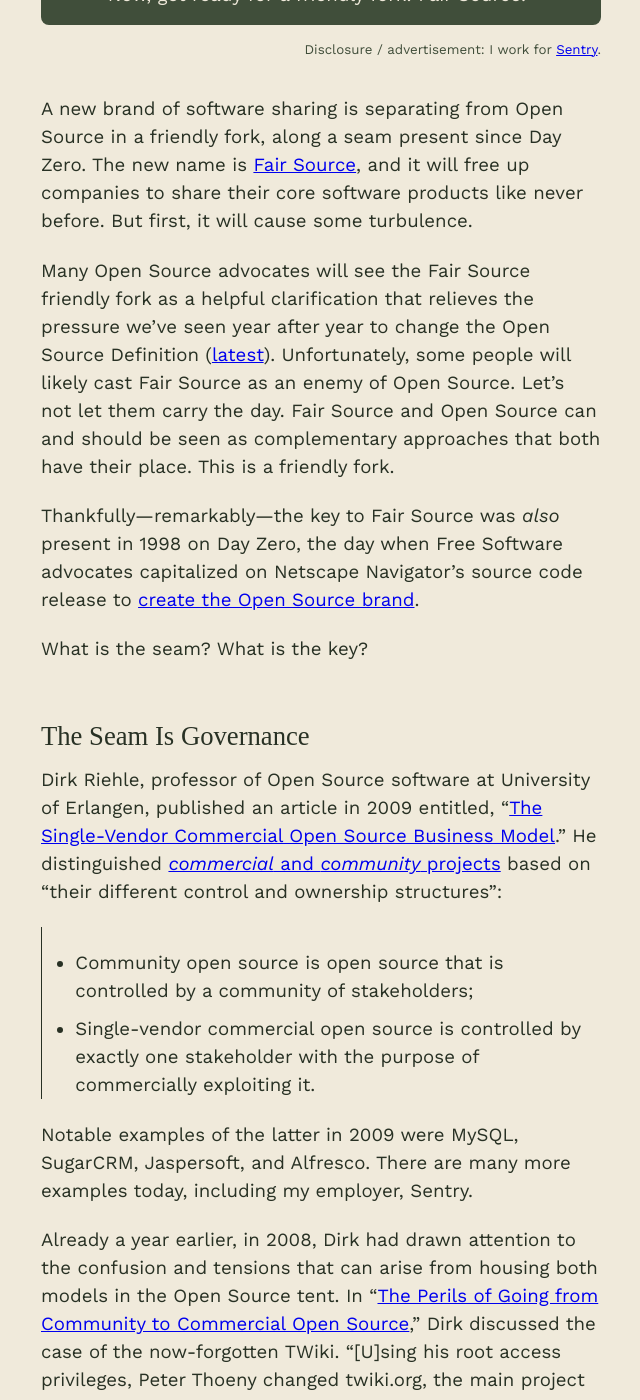
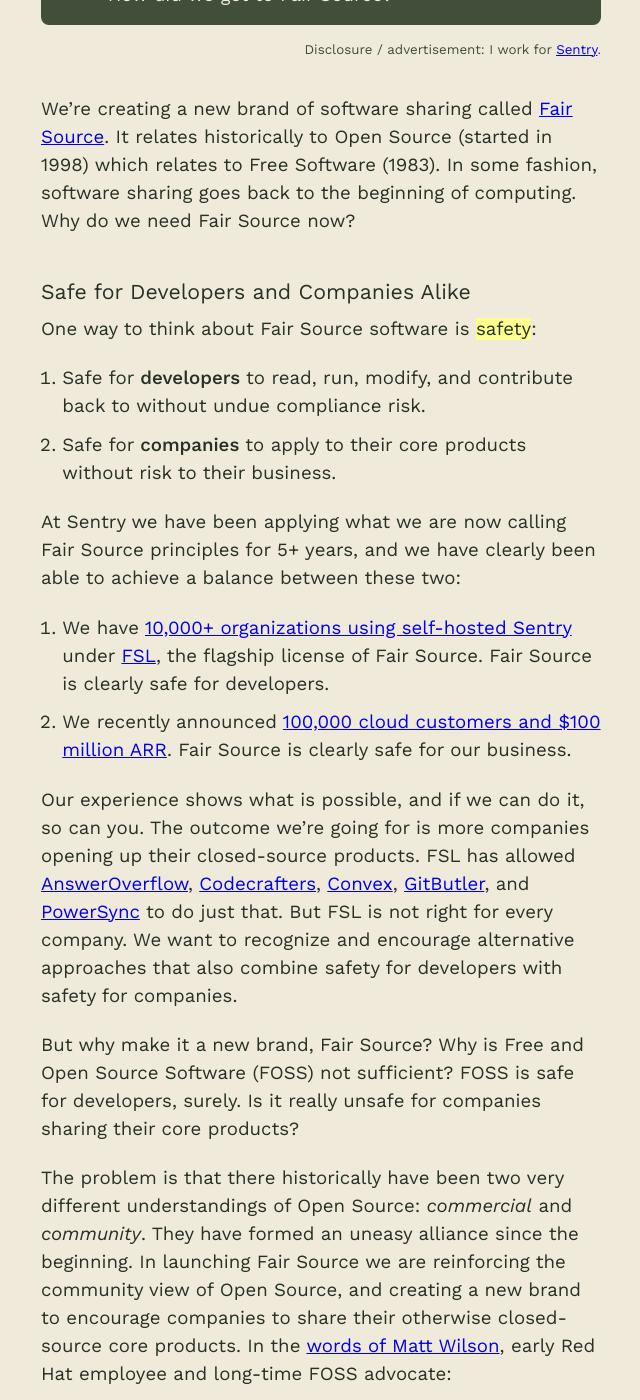
Before and after one commit to chadwhitacre/openpath, a Jekyll site: the page built from 2024/history/index.md, in a window 1280 px wide and 1400 px high, scrolled down 514 px. Shown: the whole window, without its empty margins (319-959 px from the left). Built offline with Jekyll 4.4.1, drawn with Linux system fonts in a browser that asks for light colours; some web fonts are replaced; comment, search, counter and statistics services are not loaded; some of the changed text lies outside the part shown.

Commit message:
Second draft

```diff
--- a/2024/fork/index.md
+++ b/2024/history/index.md
@@ -1,30 +1,61 @@
 ---
-title: A Friendly Fork of Open Source is Coming
-excerpt: "First there was Free Software, then Open Source. Now, get ready for a friendly fork: Fair Source."
+title: The Historical Case for Fair Source
+excerpt: "First there was Free Software, then Open Source. How did we get to Fair Source?"
 noindex: true
 ---
 
-A new brand of software sharing is separating from Open Source in a friendly
-fork, along a seam present since Day Zero. The new name is [Fair
-Source](https://fair.io/), and it will free up companies to share their core
-software products like never before.  But first, it will cause some turbulence.
+We're creating a new brand of software sharing called [Fair
+Source](https://fair.io/). It relates historically to Open Source (started in
+1998) which relates to Free Software (1983). In some fashion, software sharing
+goes back to the beginning of computing. Why do we need Fair Source now?
 
-Many Open Source advocates will see the Fair Source friendly fork as a helpful
-clarification that relieves the pressure we've seen year after year to change
-the Open Source Definition
-([latest](https://danb.me/blog/futo-open-source-definition/)). Unfortunately,
-some people will likely cast Fair Source as an enemy of Open Source. Let's not
-let them carry the day. Fair Source and Open Source can and should be seen as
-complementary approaches that both have their place. This is a friendly fork.
+### Safe for Developers and Companies Alike
 
-Thankfully—remarkably—the key to Fair Source was _also_ present in 1998 on Day
-Zero, the day when Free Software advocates capitalized on Netscape Navigator's
-source code release to [create the Open Source
-brand](https://opensource.org/history).
+One way to think about Fair Source software is __safety__:
 
-What is the seam? What is the key?
+1. Safe for <b>developers</b> to read, run, modify, and contribute back to
+   without undue compliance risk.
+1. Safe for <b>companies</b> to apply to their core products without risk to
+   their business.
 
-## The Seam Is Governance
+At Sentry we have been applying what we are now calling Fair Source principles
+for 5+ years, and we have clearly been able to achieve a balance between these
+two:
+
+1. We have [10,000+ organizations using self-hosted
+   Sentry](/2024/widespread-use-of-a-fair-source-product/)
+   under [FSL](https://fsl.software/), the flagship license of Fair Source.
+   Fair Source is clearly safe for developers.
+1. We recently announced [100,000 cloud customers and $100 million
+   ARR](https://blog.sentry.io/building-for-the-fortune-500-000/). Fair Source
+   is clearly safe for our business.
+
+Our experience shows what is possible, and if we can do it, so can you. The
+outcome we're going for is more companies opening up their closed-source
+products.  FSL has allowed [AnswerOverflow](https://www.answeroverflow.com/),
+[Codecrafters](https://codecrafters.io/), [Convex](https://www.convex.dev/),
+[GitButler](https://gitbutler.com/), and
+[PowerSync](https://www.powersync.com/) to do just that. But FSL is not right
+for every company. We want to recognize and encourage alternative approaches
+that also combine safety for developers with safety for companies.
+
+But why make it a new brand, Fair Source? Why is Free and Open Source Software
+(FOSS) not sufficient? FOSS is safe for developers, surely. Is it really unsafe
+for companies sharing their core products?
+
+The problem is that there historically have been two very different
+understandings of Open Source: _commercial_ and _community_. They have formed
+an uneasy alliance since the beginning. In launching Fair Source we are
+reinforcing the community view of Open Source, and creating a new brand to
+encourage companies to share their otherwise closed-source core products. In
+the [words of Matt Wilson](https://x.com/_msw_/status/1792710296957841408),
+early Red Hat employee and long-time FOSS advocate:
+
+> Fair Source provides as many of the benefits of Open Source that its
+> producers are comfortable giving, while reserving and asserting a minimal set
+> of exclusive rights to help achieve a sustainable business model.
+
+## The Great Governance Divide
 
 Dirk Riehle, professor of Open Source software at University of Erlangen,
 published an article in 2009 entitled, "[The Single-Vendor Commercial Open
@@ -40,10 +71,11 @@
 >   stakeholder with the purpose of commercially exploiting it.
 
 Notable examples of the latter in 2009 were MySQL, SugarCRM, Jaspersoft, and
-Alfresco. There are many more examples today, including my employer, Sentry.
+Alfresco. There are many more examples today, including Sentry and other FSL
+adopters.
 
 Already a year earlier, in 2008, Dirk had drawn attention to the confusion and
-tensions that can arise from housing both models in the Open Source tent.
+tensions that can arise from housing both models under one Open Source tent.
 In "[The Perils of Going from Community to Commercial Open
 Source](https://dirkriehle.com/2008/11/04/the-perils-of-going-from-community-to-commercial-open-source/),"
 Dirk discussed the case of the now-forgotten TWiki. "[U]sing his root access
@@ -56,7 +88,9 @@
 Change the name to HashiCorp or Redis, and we have the same controversy over
 [relicensing and rug
 pulls](https://openpath.chadwhitacre.com/2024/relicensing-and-rug-pulls/) today
-as 16 years ago.
+as 16 years ago. An ideal outcome with Fair Source is that fewer companies
+would rug-pull, because more companies would start out Fair Source to begin
+with. Developers would know [what kind of community](https://dirkriehle.com/2021/01/23/two-types-of-open-source-communities/) they're getting into.
 
 ### The Gradual Rejection of COSS
 
@@ -142,10 +176,10 @@
 quickly formed the [Open Source Initiative](https://opensource.org/) (OSI) to
 steward the new brand.
 
-Now, Netscape published Mozilla under the [Netscape Public
+Consider this, though: Netscape published Mozilla under the [Netscape Public
 License](https://en.wikipedia.org/wiki/Netscape_Public_License), yet this
-license was either never submitted to OSI or they rejected it. Why might the
-Open Source Initiative have rejected the license of its flagship first project?
+license was either never submitted to OSI or they rejected it. Why might
+OSI reject the license of its flagship first project?
 
 Richard Stallman (RMS) [documented the
 reasons](https://www.gnu.org/philosophy/netscape-npl.html). Richard had founded
@@ -195,25 +229,15 @@
 commercial and community interests**. The first Open Source project, Mozilla,
 was a single-vendor commercial Open Source project. Dirk, Thierry, and others
 who wish to chide, must chide Netscape. If single-vendor is to be written out
-of the OSD, then the alliance has come to an end.
+of the OSD, then the alliance seems to be at an end.
 
-## The Key Is Delayed Open Source
+## Delayed Open Source, Better Than Closed
 
-With trust at an all-time low, the best option to resolve the tension between
-community and single-vendor interests seems to be to fork the Open Source
-brand. Ideally, it can be a _friendly_ fork. We've been together for 25 years.
-Companies with single-vendor projects also run and participate in community
-projects. Most developers use both. We're all part of the wider developer
-community and technology industry. Let's see if we can do this amicably and in
-a somewhat orderly fashion.
-
-The key to Fair Source is [delayed Open Source
-publication](https://opensource.org/dosp). That is our olive branch to the
-community activists to whom we're ceding the term Open Source. It's also our
-offer to the wider developer community with whom we still identify. Karl Fogel
+One key element of Fair Source is [delayed Open Source
+publication](https://opensource.org/dosp). Karl Fogel
 and coauthors [defined the term in a
-whitepaper](https://opensource.org/delayed-open-source-publication) for the
-Open Source Initiative (underwritten by Sentry):
+whitepaper](https://opensource.org/delayed-open-source-publication) for OSI
+(underwritten by Sentry):
 
 > Delayed Open Source Publication (DOSP) is the practice of distributing or
 > publicly deploying software under a proprietary license at first, then
@@ -223,19 +247,38 @@
 Also called "[eventual Open
 Source](https://github.com/ftrotter/OSE/blob/a360875170b4a9818e3a4691beced81d7d5f13a8/OSELicense.asciidoc),"
 the approach is gaining popularity through the
-[BUSL](https://spdx.org/licenses/BUSL-1.1) and (Sentry's
-own) [FSL](https://fsl.software/) licenses, but it has been around since the
-beginning. The researchers credit GhostScript as the first to go this route, "around
-1998" (p. 6).
+[BUSL](https://spdx.org/licenses/BUSL-1.1) and Sentry's
+[FSL](https://fsl.software/). Some, such as Thierry, have been
+[dismissive](https://opensource.net/why-single-vendor-is-the-new-proprietary/):
+
+> Imagine a world where you have to run a buggy two-year-old version with known
+> vulnerabilities because that’s the Open Source one.
+
+This is a strawman argument. The expectation is that you run today's version
+today. As mentioned above, [10,000+ self-hosted Sentry
+users](https://openpath.chadwhitacre.com/2024/widespread-use-of-a-fair-source-product/)
+do just that. Then what's the point of the eventual conversion? Eric Raymond [recognized the
+value](https://x.com/esrtweet/status/1790870518456861153) of DOSP when he said:
+
+> It's the guarantee of a timed flip to full open source that puts a bound on
+> the business and legal risk. That's very clever.
+
+In other words, delayed Open Source mitigates against vendor lock-in and
+platform decay. If push comes to shove, another party—community or
+commercial—can fork an older version of the software and take it in a different
+direction. Fair Source software confers real benefits today, and it
+meaningfully protects both users and producers.
+
 
 ### It Was There All Along
 
-GhostScript may have been the first to put eventual Open Source into practice,
-but the idea is on record even earlier, from Richard Stallman himself, in
-of all things his March, 1998 [response to the release of the Netscape
-Navigator source code](https://www.gnu.org/philosophy/netscape-npl.html)(!). After
-observing the asymmetry in Netscape's license that effectively made Mozilla a
-single-vendor commercial project, he offered this (emphasis mine):
+The paper authors credit GhostScript as the first to go this route, "around
+1998" (p. 6). The idea is on record even earlier, from Richard Stallman
+himself, in of all things his March, 1998 [response to the release of the
+Netscape Navigator source
+code](https://www.gnu.org/philosophy/netscape-npl.html)(!). After observing the
+asymmetry in Netscape's license that effectively made Mozilla a single-vendor
+commercial project, he offered this (emphasis mine):
 
 > One proposed solution for this asymmetry is to **put a time limit on
 > it—perhaps three or five years**. <b>That would be a big improvement</b>,
@@ -247,77 +290,53 @@
 settled on for [FSL](https://fsl.software/), tightening from the four-year
 default in [BUSL](https://spdx.org/licenses/BUSL-1.1).
 
-### Early Feedback Is Positive
+### Early Feedback Is Guardedly Positive
 
-Thankfully, some voices who would limit Open Source based on governance are
-also seeing value in the Fair Source friendly fork.
+Others in the community are seeing the potential for Fair Source to resolve the
+tension between community and commercial interests that has characterized Open
+Source since the beginning.
 
-- <b>Matt Wilson</b>, early Red Hat employee and long-time FOSS advocate,
-  [offered the following
-  summary](https://x.com/_msw_/status/1792710296957841408): "Fair Source
-  provides as many of the benefits of Open Source that its producers are
-  comfortable giving, while reserving and asserting a minimal set of exclusive
-  rights to help achieve a sustainable business model."
+- I mentioned [<b>Matt
+Wilson</b>'s](https://x.com/_msw_/status/1792710296957841408) and [<b>Eric
+Raymond</b>'s](https://x.com/esrtweet/status/1790870518456861153) feedback
+above.
+- <b>Dan Brown</b>, maintainer of [Open Source Confusion
+Cases](https://github.com/ssddanbrown/Open-Source-Confusion-Cases/), has
+started [recommending Fair
+Source](https://x.com/ssddanbrown/status/1799801803871322607) as an alternative
+term.
+- <b>Adam Jacob</b>, co-founder of Chef and founder of System Initiative,
+gave the [call to adventure](https://x.com/adamhjk/status/1687113805237714944)
+a year ago that began this story arc, and he recently
+[agreed](https://x.com/adamhjk/status/1790105587533099438), "I think 'Fair
+Source' is a good enough name."
+- <b>Dirk Riehle</b> himself recently
+[noticed](https://dirkriehle.com/2024/02/07/what-about-skipping-the-open-source-part-in-commercial-open-source/)
+Fair Source early adopter GitButler:
+> It will be interesting to see whether GitButler can build a [Fair Source]
+> community like commercial open source firms were able to build an open source
+> community around their software."
 
-- <b>Eric Raymond</b> was [initially
-  skeptical](https://x.com/esrtweet/status/1790350881424056680) but [came
-  around](https://x.com/esrtweet/status/1790870518456861153): "It's the guarantee
-  of a timed flip to full open source that puts a bound on the business and legal
-  risk. That's very clever."
-
-- <b>Dan Brown</b>, maintainer of [Open Source Confusion
-  Cases](https://github.com/ssddanbrown/Open-Source-Confusion-Cases/), has
-  started [recommending Fair
-  Source](https://x.com/ssddanbrown/status/1799801803871322607).
-
-- <b>Adam Jacob</b>, co-founder of Chef and founder of System Initiative, gave
-  the [call to adventure](https://x.com/adamhjk/status/1687113805237714944) a
-  year ago that began this story arc. He recently
-  [said](https://x.com/adamhjk/status/1790105587533099438), "I think 'Fair
-  Source' is a good enough name."
-
-- <b>Dirk Riehle</b> himself recently
-  [noticed](https://dirkriehle.com/2024/02/07/what-about-skipping-the-open-source-part-in-commercial-open-source/)
-  Fair Source early adopter GitButler: "It will be interesting to see whether GitButler
-  can build a [Fair Source] community like commercial open source firms were
-  able to build an open source community around their software."
-
-My hope is that even strident voices such as <b>Thierry Carrez</b> can accept
-the Fair Source fork as a good-faith attempt to resolve the tensions that have
-been present within Open Source since Day Zero, "[to go beyond the rant &
+My hope is that over time even strident voices such as <b>Thierry Carrez</b> can accept
+Fair Source as a good-faith attempt to resolve the tensions that have
+been present within Open Source since 1998, "[to go beyond the rant &
 provide an alternative](https://x.com/tcarrez/status/1764220293319393559)."
 
-So far, Thierry has been
-[dismissive](https://opensource.net/why-single-vendor-is-the-new-proprietary/)
-of the delayed Open Source approach: "Imagine a world where you have to run a
-buggy two-year-old version with known vulnerabilities because that’s the Open
-Source one." Opposing his objection are the [10,000+ organizations that
-self-host
-Sentry](https://openpath.chadwhitacre.com/2024/widespread-use-of-a-fair-source-product/),
-which has been eventually Open Source—what we now call Fair Source—for five
-years. Fair Source confers real benefits today, and meaningfully protects
-against [vendor lockin](https://en.wikipedia.org/wiki/Vendor_lock-in) and
-[platform decay](https://en.wikipedia.org/wiki/Enshittification). No, you're
-not expected to run a buggy two-year-old version. You're expected to run
-today's version today, and if push comes to shove to fork the two-year-old
-version and take it in a different direction.
 
 ## Help Shape Fair Source
 
 Dirk asked in 2021, "[What’s next after
 'source-available'?](https://dirkriehle.com/2021/10/05/whats-next-after-source-available/)"
 Our answer is [Fair Source](https://fair.io/). In this post I've presented the
-historical case for friendly-forking, and for a key feature, eventual Open Source.
-There's much more to define and design. [Join us on
+historical case for the creation of Fair Source and for a key feature, eventual
+Open Sourck. There's much more to define and design. [Join us on
 GitHub](https://github.com/fairsource/fair.io/issues/14) to participate. You
 can also [subscribe there](https://github.com/fairsource/fair.io/issues/14) or
 [on X](https://x.com/fairsrc) for updates.
 
-The net effect of Fair Source will be more code out in the world, more
-[sustainability for
-developers](https://blog.sentry.io/sentrys-open-source-values/), and less
-pressure to change the Open Source Definition in one direction or another. Our
-tenuous alliance of commercial and community interests has gotten us where we
-are today—which is really far. Let's see it as a sign of success that we're now
-ready for community projects and single-vendor projects to go even further in
-parallel: Open Source _and_ Fair Source.
+The net effect of Fair Source can be more closed-source code released to the
+world, and less pressure to change the Open Source Definition in one direction
+or another. Our tenuous alliance of commercial and community interests has
+gotten us where we are today—which is really far. Let's see it as a sign of
+success that we're now ready for community projects and single-vendor projects
+to go even further in parallel: Open Source _and_ Fair Source.
```
Also changed, not shown: 2024/fork/social.webp (deleted), 2024/history/code_rush.webp (renamed from 2024/fork/code_rush.webp), 2024/history/navigator.webp (renamed from 2024/fork/navigator.webp), 2024/history/social.webp (added), 2024/history/twiki.webp (renamed from 2024/fork/twiki.webp).
